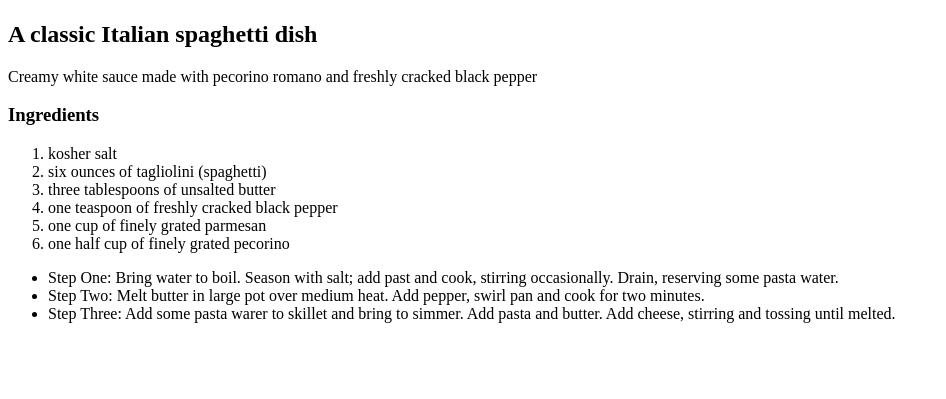
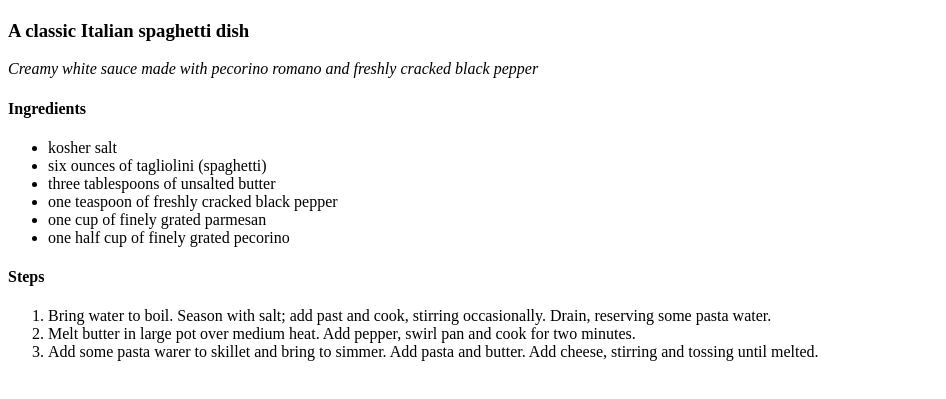
Before and after one commit to NCooper-dev/odin-recipes, a plain HTML site: page recipes/cacioepepe.html in a window 1280 px wide. Shown: the part 383-782 px from the top of the page, without its empty margins (0-946 px from the left). Drawn offline with Linux system fonts and the light colour scheme.

Commit message:
final(?) commit fo this recipe

```diff
--- a/recipes/cacioepepe.html
+++ b/recipes/cacioepepe.html
@@ -7,22 +7,23 @@
 
       <body>
         <h1>Tagliolini Cacio e Pepe</h1>
-        <img src="https://www.seriouseats.com/spaghetti-cacio-e-pepe-recipe" alt="tagliolini cacio e pepe">
-        <h2>A classic Italian spaghetti dish</h2>
-        <p>Creamy white sauce made with pecorino romano and freshly cracked black pepper</p>
-        <h3>Ingredients</h3>
-          <ol>
+        <img src="https://www.seriouseats.com/thmb/GnNx2mMLiFnhe_VD7U5LMldPHPE=/750x0/filters:no_upscale():max_bytes(150000):strip_icc():format(webp)/spaghetti-cacio-e-pepe-recipe-hero-02_1-70880518badb4d428f5d5b03d303fabc.JPG" alt="tagliolini cacio e pepe">
+        <h3>A classic Italian spaghetti dish</h3>
+        <p><em>Creamy white sauce made with pecorino romano and freshly cracked black pepper</em></p>
+        <h4>Ingredients</h4>
+          <ul>
             <li>kosher salt</li>
             <li>six ounces of tagliolini (spaghetti)</li>
             <li>three tablespoons of unsalted butter</li>
             <li>one teaspoon of freshly cracked black pepper</li>
             <li>one cup of finely grated parmesan</li>
             <li>one half cup of finely grated pecorino</li>
+          </ul>
+          <h4>Steps</h4>
+          <ol>
+            <li>Bring water to boil. Season with salt; add past and cook, stirring occasionally. Drain, reserving some pasta water.</li>
+            <li>Melt butter in large pot over medium heat. Add pepper, swirl pan and cook for two minutes.</li>
+            <li>Add some pasta warer to skillet and bring to simmer. Add pasta and butter. Add cheese, stirring and tossing until melted.</li>
           </ol>
-          <ul>
-            <li>Step One: Bring water to boil. Season with salt; add past and cook, stirring occasionally. Drain, reserving some pasta water.</li>
-            <li>Step Two: Melt butter in large pot over medium heat. Add pepper, swirl pan and cook for two minutes.</li>
-            <li>Step Three: Add some pasta warer to skillet and bring to simmer. Add pasta and butter. Add cheese, stirring and tossing until melted.</li>
-          </ul>
       </body>
 </html>
```
